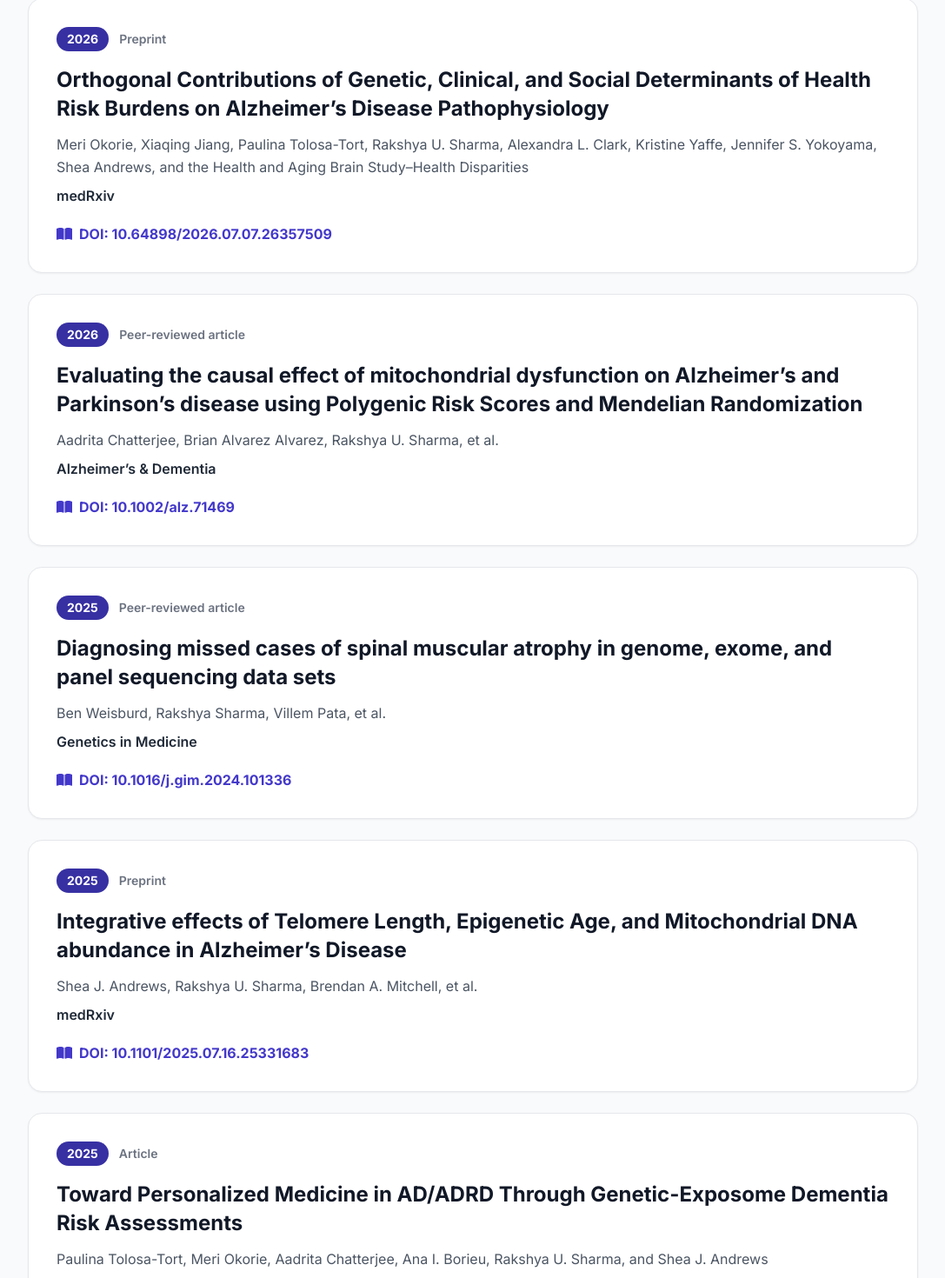
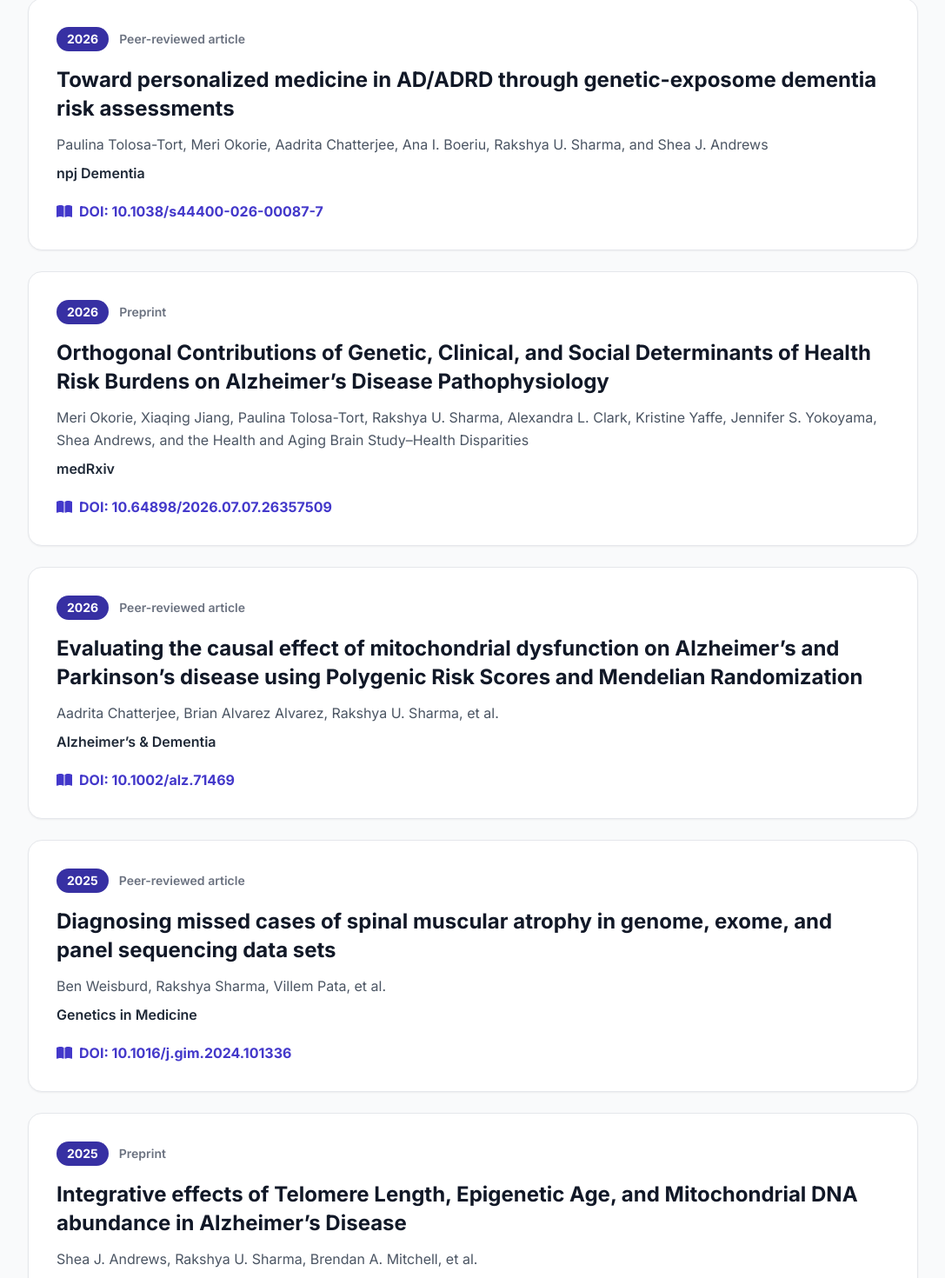
Before and after one commit to codewithrakshya/RakshyaSharma, a React (Create React App) app: page /publications in a window 1280 px wide. Shown: the part 361-1831 px from the top of the page at 87% size, without its empty margins (96-1183 px from the left). Built offline with nearby package versions, Linux system fonts and the light colour scheme.

Commit message:
Update personalized medicine publication

```diff
--- a/src/pages/Publications.js
+++ b/src/pages/Publications.js
@@ -6,6 +6,17 @@ import {
 } from "@fortawesome/free-solid-svg-icons";
 
 const publications = [
+  {
+    year: "2026",
+    type: "Peer-reviewed article",
+    title:
+      "Toward personalized medicine in AD/ADRD through genetic-exposome dementia risk assessments",
+    authors:
+      "Paulina Tolosa-Tort, Meri Okorie, Aadrita Chatterjee, Ana I. Boeriu, Rakshya U. Sharma, and Shea J. Andrews",
+    journal: "npj Dementia",
+    url: "https://doi.org/10.1038/s44400-026-00087-7",
+    doi: "10.1038/s44400-026-00087-7",
+  },
   {
     year: "2026",
     type: "Preprint",
@@ -47,15 +58,6 @@ const publications = [
     journal: "medRxiv",
     url: "https://doi.org/10.1101/2025.07.16.25331683",
     doi: "10.1101/2025.07.16.25331683",
-  },
-  {
-    year: "2025",
-    type: "Article",
-    title:
-      "Toward Personalized Medicine in AD/ADRD Through Genetic-Exposome Dementia Risk Assessments",
-    authors:
-      "Paulina Tolosa-Tort, Meri Okorie, Aadrita Chatterjee, Ana I. Borieu, Rakshya U. Sharma, and Shea J. Andrews",
-    journal: "npj Dementia",
   },
 ];
 
```
